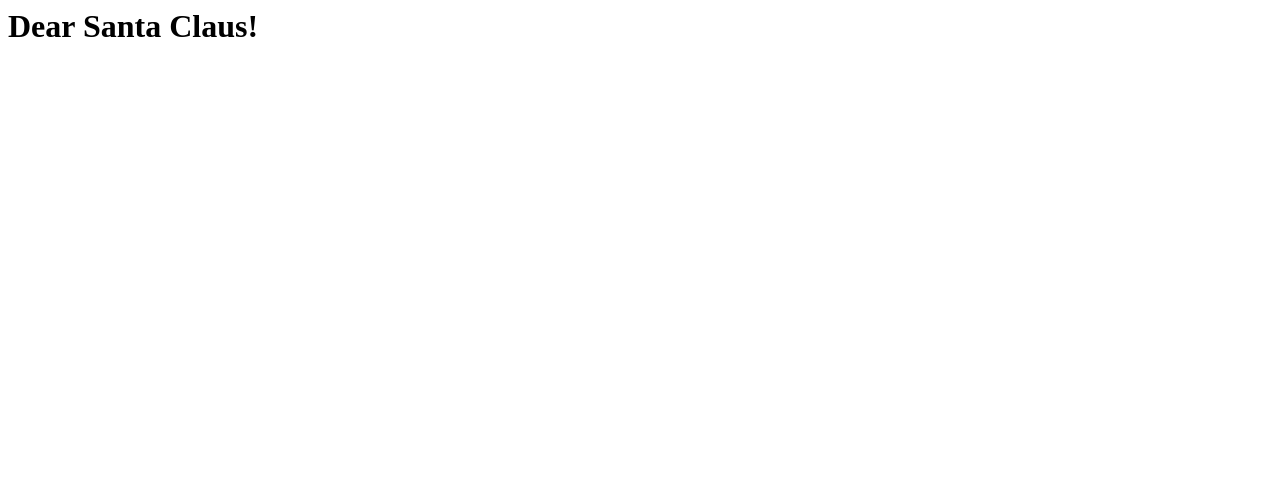
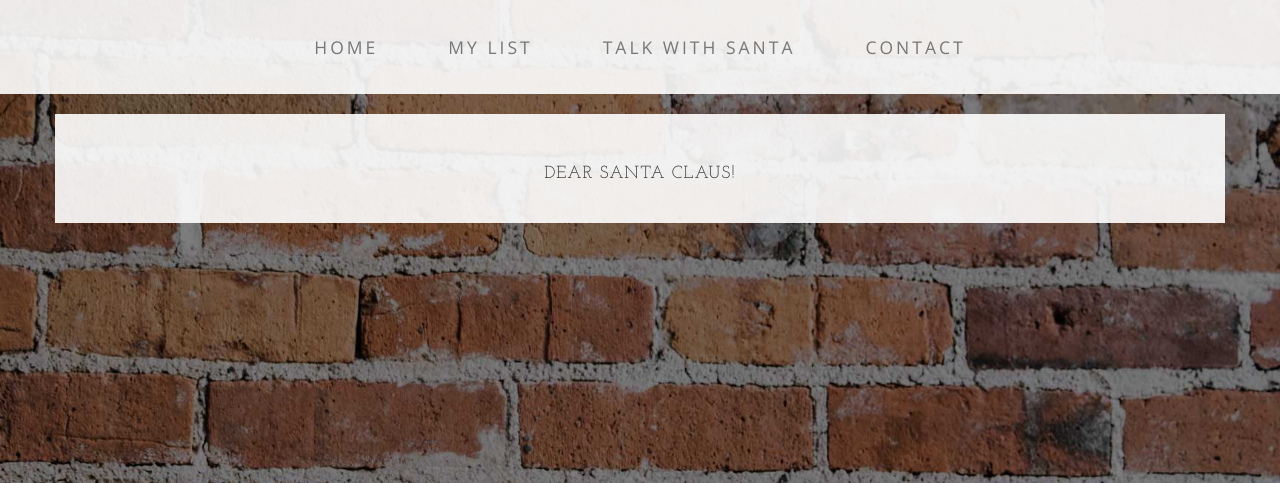
Before and after one commit to emmareavley95/set09103_cw2, a Flask app: template src/templates/index.html in a window 1280 px wide. Shown: the top 483 px of the page. Run offline with Flask 2, Linux system fonts and the light colour scheme; the template is opened without the code that fills it, so the values that code supplies are empty.

Commit message:
add bootstrap content in html file

```diff
--- a/src/templates/index.html
+++ b/src/templates/index.html
@@ -1,9 +1,46 @@
 <html>
 <head>
+  <meta charset="utf-8">
   <title>Christmas Wishlist</title>
+
+  <link href="css/bootstrap.min.css" rel="stylesheet">
+  <link href="css/business-casual.css" rel="stylesheet">
+
+  <link href="https://fonts.googleapis.com/css?family=Open+Sans:300italic,400italic,600italic,700italic,800italic,400,300,600,700,800" rel="stylesheet" type="text/css">
+  <link href="https://fonts.googleapis.com/css?family=Josefin+Slab:100,300,400,600,700,100italic,300italic,400italic,600italic,700italic" rel="stylesheet" type="text/css">
 </head>
 
 <body>
-  <h1>Dear Santa Claus!</h1>
+  <nav class="navbar navbar-default" role="navigation">
+    <div class="container">
+      <div class="navbar-header">
+        <button type="button" class="navbar-toggle" data-toggle="collapse" data-target="#bs-example-navbar-collapse-1">
+          <span class="sr-only">Toggle navigation</span>
+          <span class="icon-bar"></span>
+          <span class="icon-bar"></span>
+          <span class="icon-bar"></span>
+        </button>
+        <a class="collapse navbar-collapse" id="bs-example-navbar-collapse-1">Christmas Wishlist</a>
+      </div>
+      <div class="collapse navbar-collapse" id="bs-example-navbar-collapse-1">
+        <ul class="nav navbar-nav">
+          <li><a href="index.html">Home</a></li>
+          <li><a href="index.html">My list</a></li>
+          <li><a href="index.html">Talk with Santa</a></li>
+          <li><a href="index.html">Contact</a></li>
+        </ul>
+      </div>
+    </div>
+  </nav>
+
+  <div class="container">
+    <div class="row">
+      <div class="box">
+        <div class="col-lg-12 text-center">
+          <h2 class="intro-text">Dear Santa Claus!</h2>
+        </div>
+      </div>
+    </div>
+  </div>
 </body>
 </html>
```
